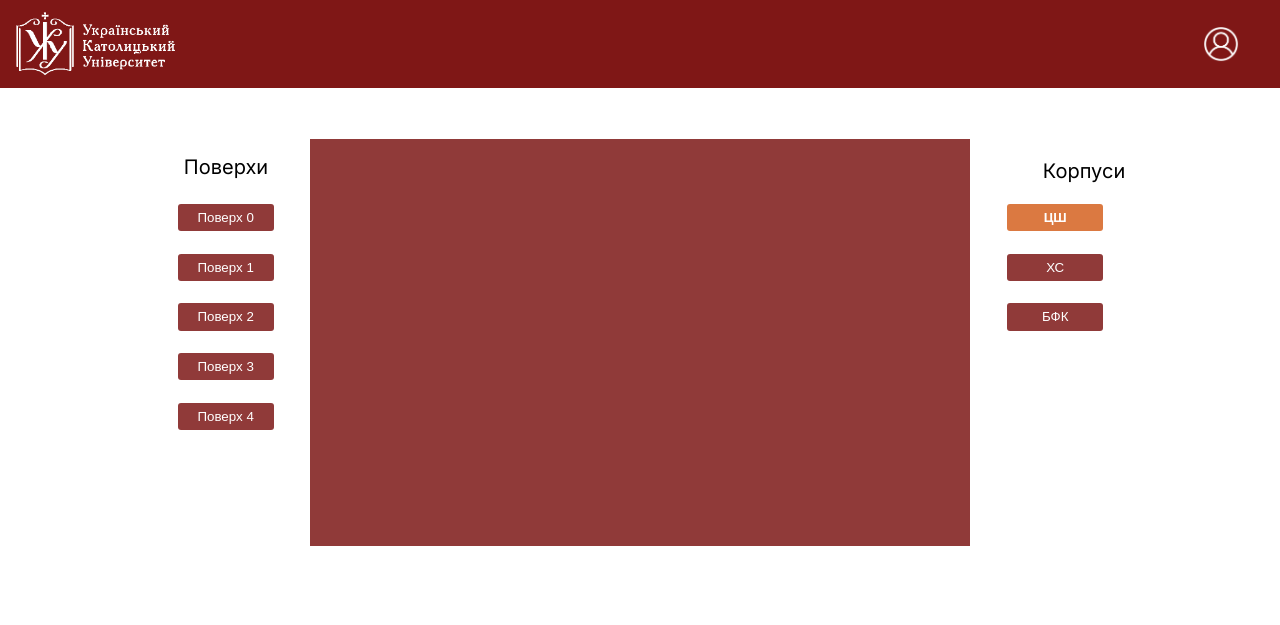
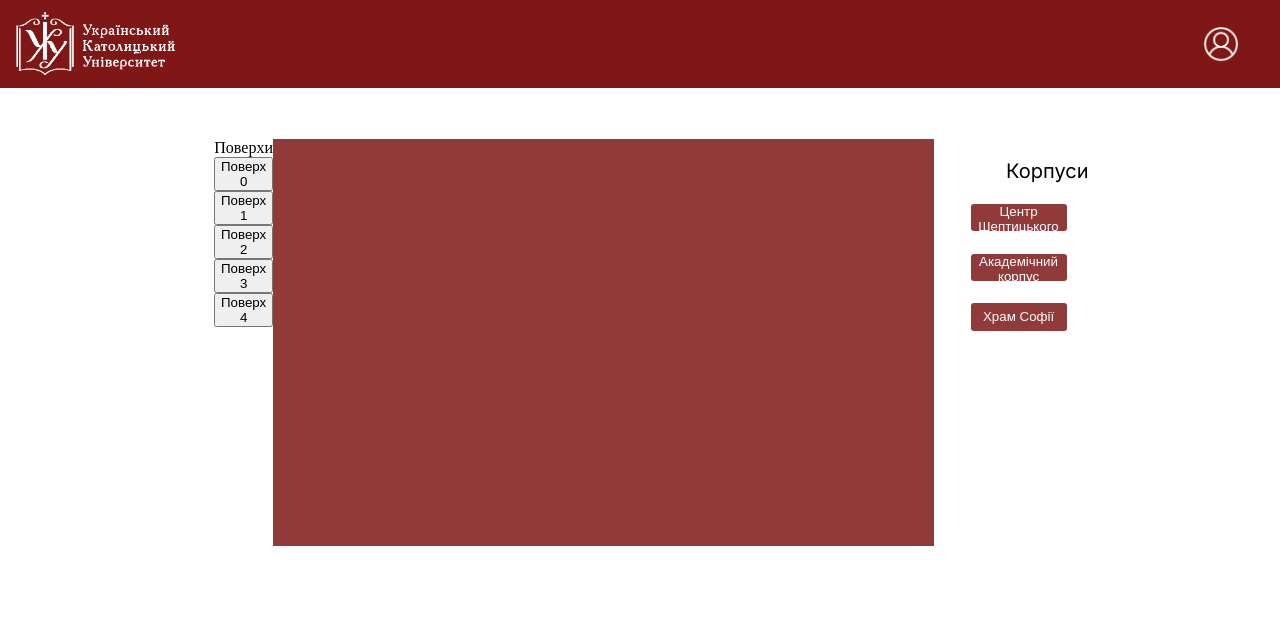
Before and after one commit to n1n1n1q/UCUBook, a FastAPI app: page / in a window 1280 px wide. Shown: the top 625 px of the page. Run offline with FastAPI, Linux system fonts and the light colour scheme; some web fonts are replaced.

Commit message:
Dynamic floors and buildings list script

```diff
--- a/src/main.py
+++ b/src/main.py
@@ -5,20 +5,14 @@ from fastapi.templating import Jinja2Templates
 
 app = FastAPI()
 
-BUILDINGS=["ЦШ","ХС","БФК"]
-CURRENT_BUILDING="ЦШ"
-CURRENT_FLOOR=1
-FLOORS={"ЦШ":5,"БФК":5,"ХС":2}
-
 app.mount("/static", StaticFiles(directory="static"), name="static")
 templates = Jinja2Templates(directory="templates")
 
 @app.get("/", response_class=HTMLResponse)
-async def read_index(request: Request, id=None, buildings=BUILDINGS, floors=FLOORS, building=CURRENT_BUILDING, floor=CURRENT_FLOOR):
+async def read_index(request: Request, id=None):
     return templates.TemplateResponse(
         "index.html",
-        {"request": request, "id": id, "buildings": buildings, \
-"floors": floors, "building": building, "floor": floor}
+        {"request": request, "id": id}
     )
 
 if __name__ == "__main__":
--- a/templates/index.html
+++ b/templates/index.html
@@ -27,16 +27,14 @@
     </div>
   </div>
   <div class="sidebar-group">
-    <div class="floor-group">
+    <div class="floor-group-sh">
       <p class="floor-list">Поверхи</p>
       <div class="floor-options">
-        {% for i in range(floors[building]) %}
-        {% if i==curr_floor %}
-        <button class="floor-button-current" id="{{i}}">Поверх {{i}}</button>
-        {% else %}
-        <button class="floor-button" id="{{i}}">Поверх {{i}}</button>
-        {% endif %}
-        {% endfor %}
+        <button class="floor-button" id="sh-0">Поверх 0</button>
+        <button class="floor-button" id="sh-1">Поверх 1</button>
+        <button class="floor-button" id="sh-2">Поверх 2</button>
+        <button class="floor-button" id="sh-3">Поверх 3</button>
+        <button class="floor-button" id="sh-4">Поверх 4</button>
       </div>
     </div>
     <div class="sidebar-rectangle">
@@ -44,13 +42,9 @@
     <div class="building-group">
       <p class="building-list">Корпуси</p>
       <div class="building-options">
-        {% for b in buildings %}
-        {% if b == building %}
-        <button class="building-button-current" id="{{building}}">{{b}}</button>
-        {% else %}
-        <button class="building-button" id="{{building}}">{{b}}</button>
-        {% endif %}
-        {% endfor %}
+        <button class="building-button" id="sh">Центр Шептицького</button>
+        <button class="building-button" id="ak">Академічний корпус</button>
+        <button class="building-button" id="khs">Храм Софії</button>
       </div>
     </div>
   </div>
```
Also changed, not shown: src/db/db.py (+10 -0 lines), static/scripts/floors.js (added, +45 -0 lines).
